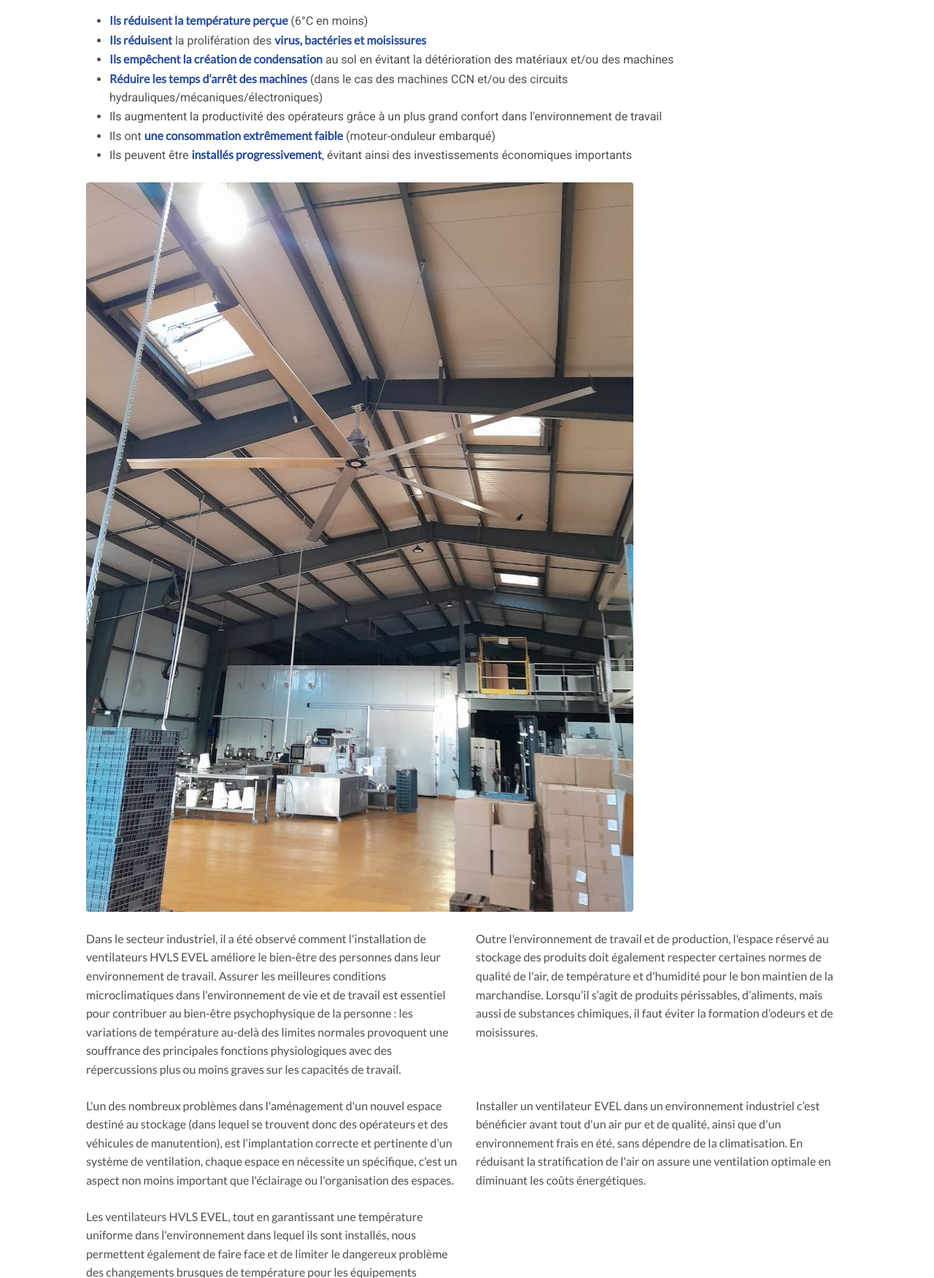
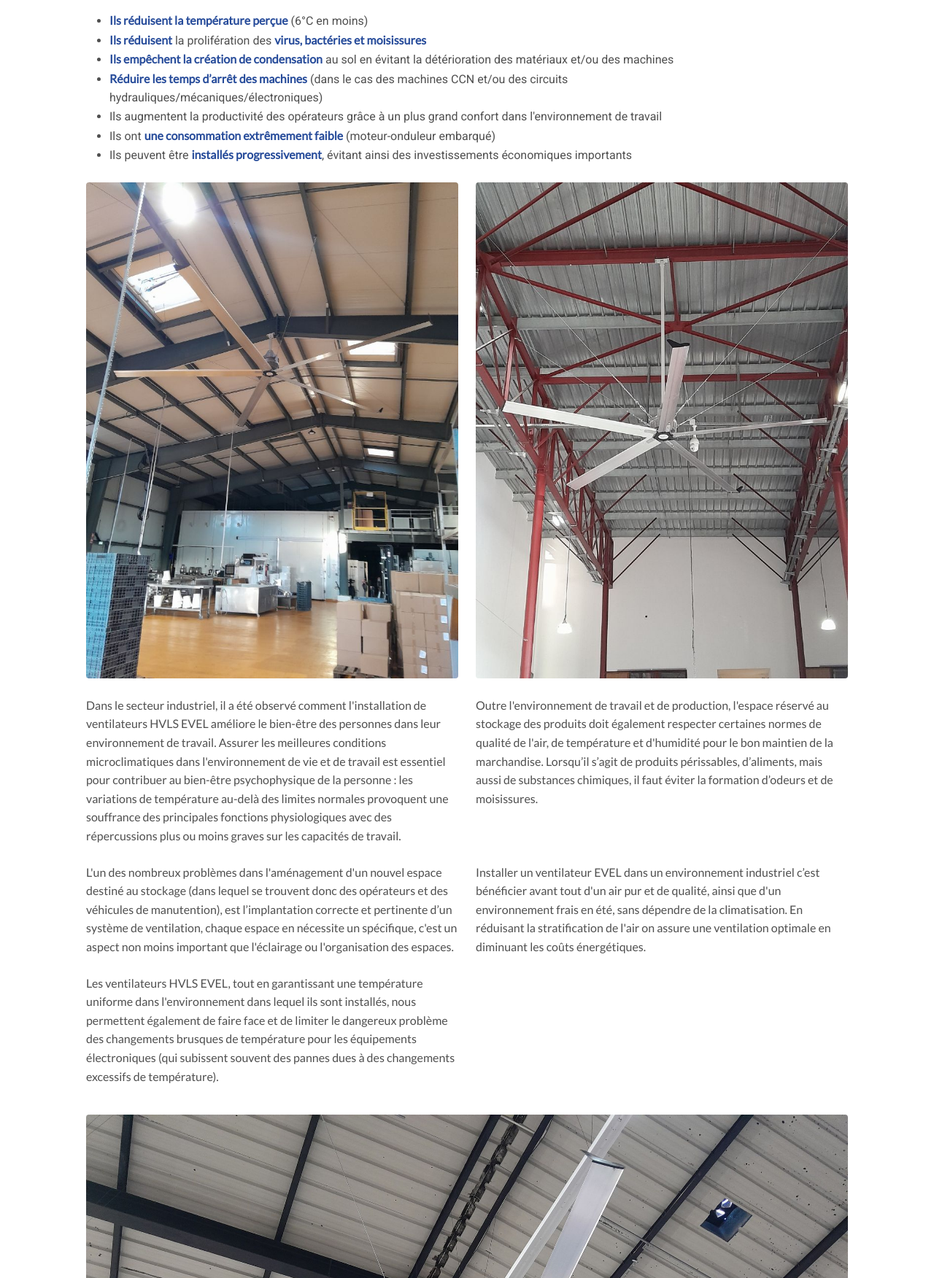
Before and after one commit to etheve-anthony/brassair, a Symfony app: template templates/application/show_industrie.html.twig in a window 1280 px wide. Shown: the part 708-2460 px from the top of the page at 73% size. Run offline with Twig, Linux system fonts and the light colour scheme; the template is opened without the code that fills it, so the values that code supplies are empty; some libraries are stand-ins or nearby versions.

Commit message:
modif photos industrie

```diff
--- a/templates/application/show_industrie.html.twig
+++ b/templates/application/show_industrie.html.twig
@@ -67,8 +67,13 @@
         Ils peuvent être <span class="p_dark_blue">installés progressivement</span>, évitant ainsi des investissements économiques importants
       </li>
     </ul>
-    <div class="mt-4">
-      <img src="{{ asset('images/produits/INDUSTRIE_PHOTO_1.jpg') }}" alt="" class="img-fluid rounded" />
+    <div class="mt-4 row">
+      <div class="col-lg-6">
+        <img src="{{ asset('images/produits/INDUSTRIE_PHOTO_1.jpg') }}" alt="" class="img-fluid rounded" />
+      </div>
+      <div class="col-lg-6">
+        <img src="{{ asset('images/produits/INDUSTRIE_PHOTO_2.jpg') }}" alt="" class="img-fluid rounded" />
+      </div>
     </div>
     <div class="row mt-4">
       <div class="col-lg-6">
@@ -92,9 +97,6 @@
       </div>
     </div>
     <div class="mt-4">
-      <img src="{{ asset('images/produits/INDUSTRIE_PHOTO_2.jpg') }}" alt="" class="img-fluid rounded" />
-    </div>
-    <div class="mt-4">
       <img src="{{ asset('images/produits/INDUSTRIE_PHOTO_3.jpg') }}" alt="" class="img-fluid rounded" />
     </div>
     {# <div class="mt-4">
```
